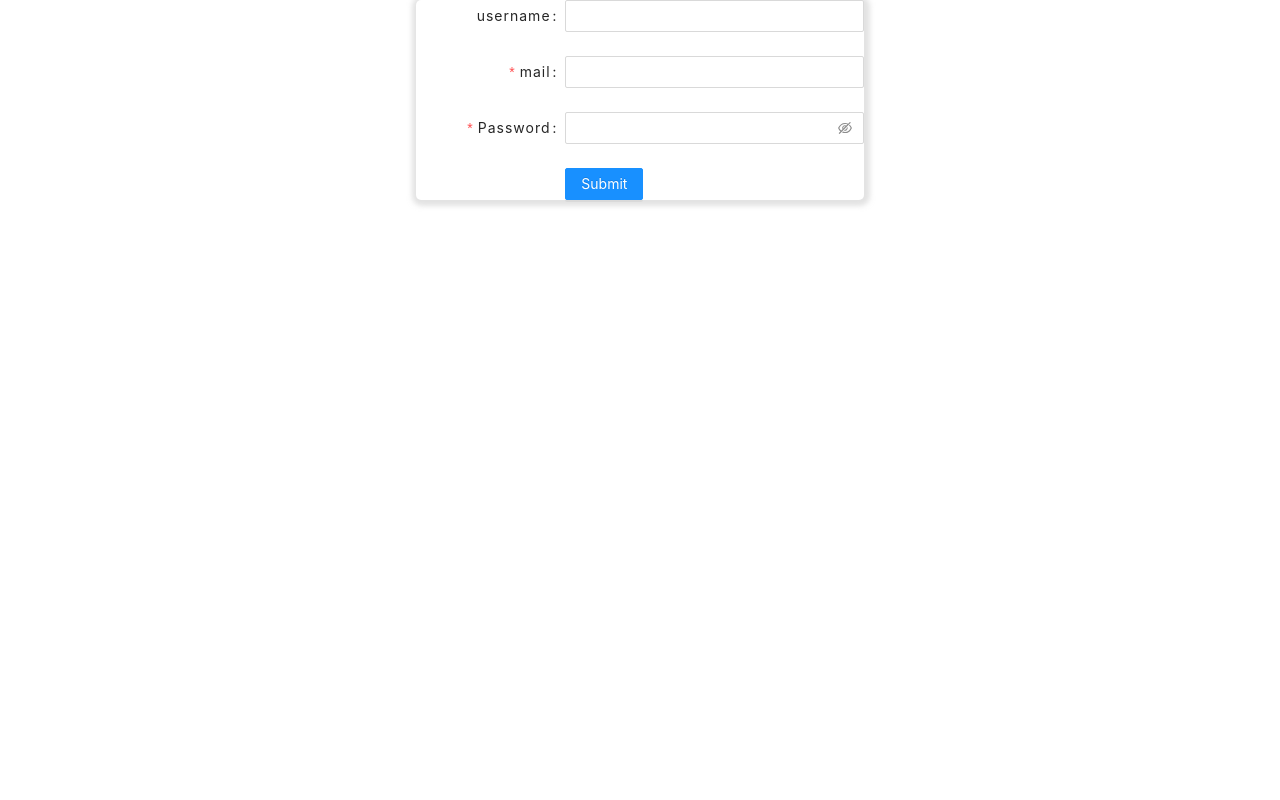
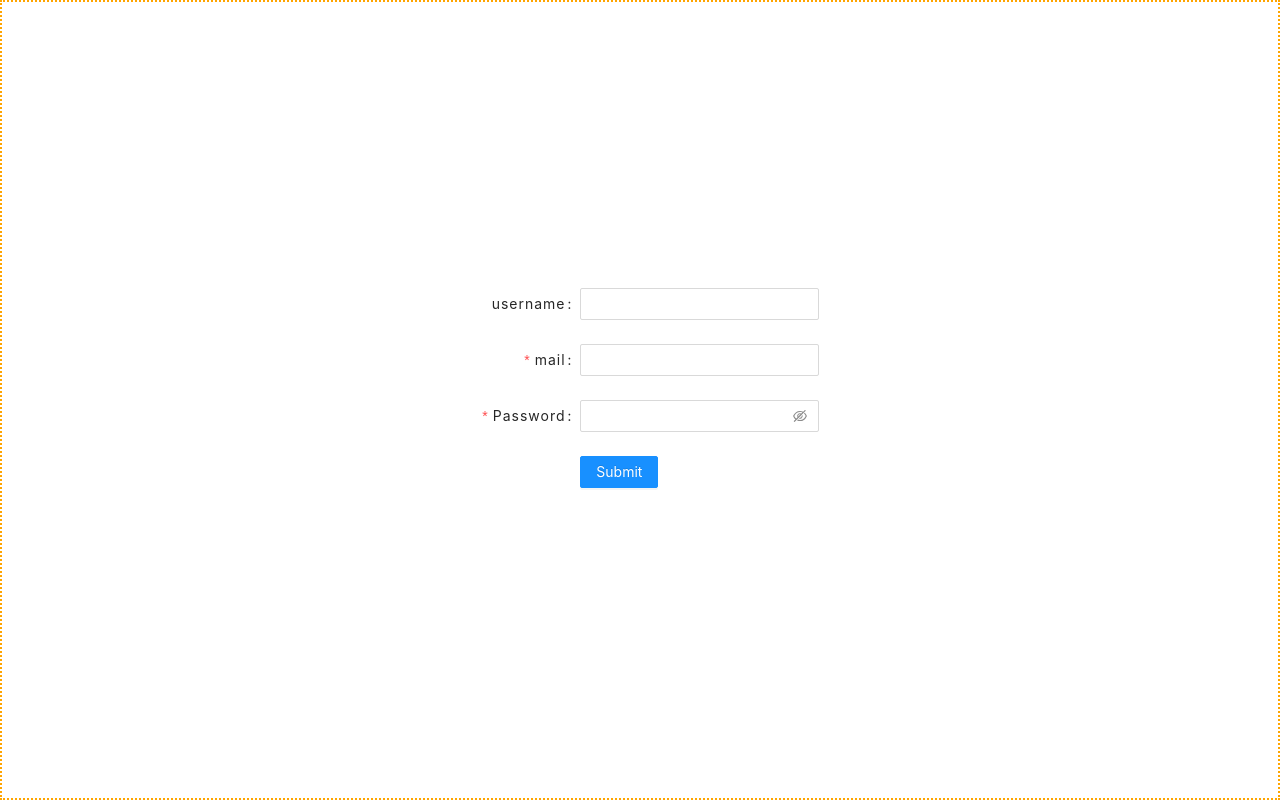
Before and after one commit to MING-CHUNLee/MING--PersonalWebsite, a React (Create React App) app in the folder frontend/: page /register in a window 1280 px wide. Built offline with nearby package versions, Linux system fonts and the light colour scheme; no server answers.

Commit message:
登入置中

```diff
--- a/frontend/src/pages/Home/login.css
+++ b/frontend/src/pages/Home/login.css
@@ -1,5 +1,13 @@
+.container{
+  display: flex;
+  justify-content: center;
+  align-items: center;
+  height: 100vh;
+  border: 2px dotted orange;
+  /* margin-top: 25vh; */
+}
 .form {
-    margin: 0 auto;
+  margin: auto;
     position: relative;
     align-items: flex-start;
     justify-content: center;
--- a/frontend/src/pages/Home/login.js
+++ b/frontend/src/pages/Home/login.js
@@ -44,7 +44,8 @@
   };
 
   return (
-    <div class="form">
+    <div >
+    <div className='container'>
     <Form
       name="basic"
       labelCol={{
@@ -59,6 +60,7 @@
       onFinish={onFinish}
       onFinishFailed={onFinishFailed}
       autoComplete="off"
+      class="form"
     >
       <Form.Item
         label="mail"
@@ -110,6 +112,7 @@
       </Form.Item>
     </Form>
     </div>
+    </div>
   );
 };
 
--- a/frontend/src/pages/Home/register.js
+++ b/frontend/src/pages/Home/register.js
@@ -37,7 +37,7 @@
   };
 
   return (
-    <div class="form">
+    <div className='container'>
     <Form
       name="basic"
       labelCol={{
@@ -52,6 +52,7 @@
       onFinish={onFinish}
       onFinishFailed={onFinishFailed}
       autoComplete="off"
+      class="form"
     >
         <Form.Item
         label="username"
--- a/frontend/src/pages/components/HeaderBar.js
+++ b/frontend/src/pages/components/HeaderBar.js
@@ -7,17 +7,17 @@
 const { Header } = Layout;
 
 export const HeaderBar = () => {
-  const [current, setCurrent] = React.useState("mail");
   const navigate = useNavigate();
   const onClick = (e) => {
     console.log("click ", e);
-    setCurrent(e.key);
+
     navigate(e.key,{replace:true});
   };
 
   // const navigate = useNavigate();
   const handleLogout = (e) => {
     localStorage.removeItem("authorized_keys");
+    localStorage.removeItem("id");
     window.location.reload();
   };
   return (
```
